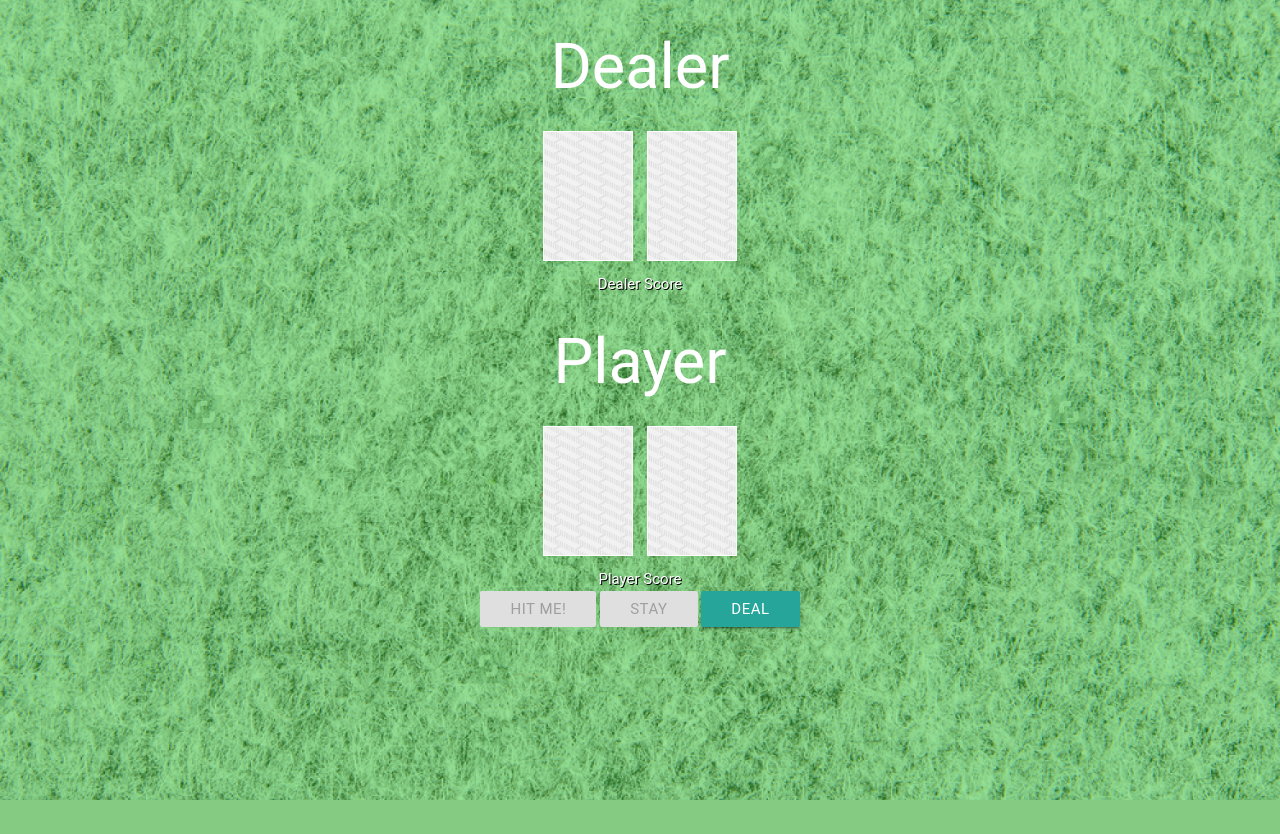
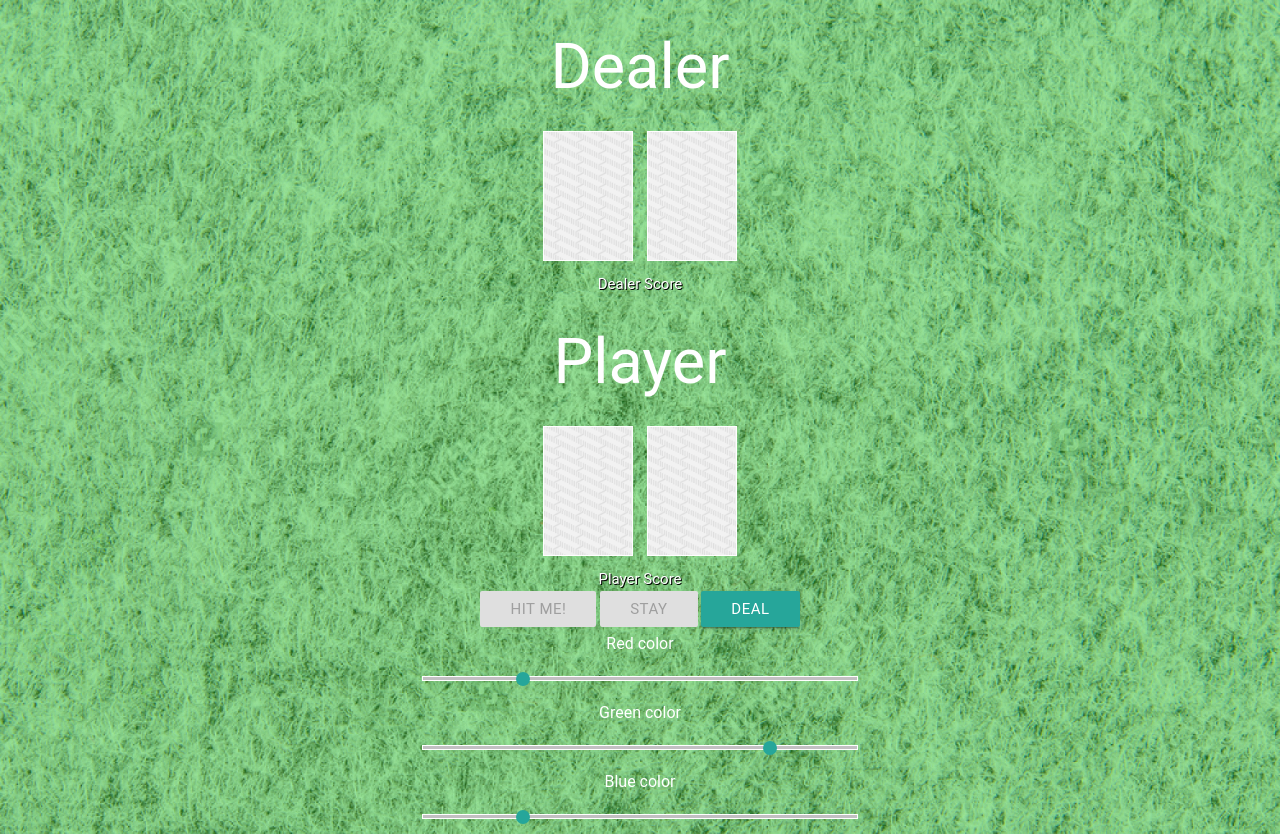
Before and after one commit to jonathanjwatson/blackjack, a PHP site: page / in a window 1280 px wide. Before the commit the page ends 800 px from the top, so only its background shows below. Run offline with PHP 8.4, Linux system fonts and the light colour scheme; some libraries are stand-ins or nearby versions; some web fonts are replaced.

Commit message:
Added in color-changer sliders

```diff
--- a/css/style.css
+++ b/css/style.css
@@ -1,7 +1,7 @@
 body {
   /* Location of the image */
   /* background-image: url(background.jpg); */
-  background-image: linear-gradient(to bottom, rgba(57, 207, 57, 0.5) 0%, rgba(57, 207, 57, 0.5) 100%), url(background.jpg);
+  /* background-image: linear-gradient(to bottom, rgba(var(--base-red), var(--base-green), var(--base-blue), 0.5) 0%, rgba(var(--base-red), var(--base-green), var(--base-blue), 0.5) 100%), url(background.jpg); */
 
   /* Background image is centered vertically and horizontally at all times */
   background-position: center center;
--- a/index.html
+++ b/index.html
@@ -20,7 +20,20 @@
         <!-- Compiled and minified CSS -->
         <link rel="stylesheet" href="https://cdnjs.cloudflare.com/ajax/libs/materialize/0.99.0/css/materialize.min.css">
         <script type="text/javascript" src="js/main.js"></script>
-
+        <style>
+            body {
+            background-image: -webkit-linear-gradient(rgba(var(--base-red), var(--base-green), var(--base-blue), 0.5) 0%, rgba(var(--base-red), var(--base-green), var(--base-blue), 0.5) 100%), url(css/background.jpg);
+            background-image: -moz-linear-gradient(rgba(var(--base-red), var(--base-green), var(--base-blue), 0.5) 0%, rgba(var(--base-red), var(--base-green), var(--base-blue), 0.5) 100%), url(css/background.jpg);
+            background-image: -o-linear-gradient(rgba(var(--base-red), var(--base-green), var(--base-blue), 0.5) 0%, rgba(var(--base-red), var(--base-green), var(--base-blue), 0.5) 100%), url(css/background.jpg);
+            background-image: linear-gradient(rgba(var(--base-red), var(--base-green), var(--base-blue), 0.5) 0%, rgba(var(--base-red), var(--base-green), var(--base-blue), 0.5) 100%), url(css/background.jpg);
+                        }
+            :root {
+                --base-red: 57;
+                --base-green: 207;
+                --base-blue: 57;
+                --base-a: 0.5;
+            }
+        </style>
     </head>
     <body>
         <!--[if lt IE 7]>
@@ -63,10 +76,36 @@
             <div class="controller" id="Deal">
             <button class="waves-effect waves-light btn" id="startButton">Deal</button>
             </div>
-
         </div>
         <div class="row" id="winLossCounter">
         </div>
+        <div class="row">
+            <div class="col s3">
+            </div>
+            <div class="col s6">
+                <p>Red color</p>
+            <label for="base-red"><Base Color</label>
+            <input type="range" name="base-red" min="0" max="256" value="57">
+                <p>Green color</p>
+            <label for="base-green"><Base Color</label>
+            <input type="range" name="base-green" min="0" max="256" value="207">
+                <p>Blue color</p>
+            <label for="base-blue"><Base Color</label>
+            <input type="range" name="base-blue" min="0" max="256" value="57">
+            </div>
+            <div class="col s3">
+            </div>
+        </div>
+          <script>
+                const inputs = document.querySelectorAll('.row input');
+                function handleUpdate() {
+                const suffix = this.dataset.sizing || '';
+                document.documentElement.style.setProperty(`--${this.name}`, this.value + suffix);
+                }
+                inputs.forEach(input => input.addEventListener('change', handleUpdate));
+                inputs.forEach(input => input.addEventListener('mousemove', handleUpdate));
+        </script>
+        <!-- https://github.com/wesbos/JavaScript30/blob/master/03%20-%20CSS%20Variables/index-FINISHED.html -->
         </div>
     </body>
 </html>
```
